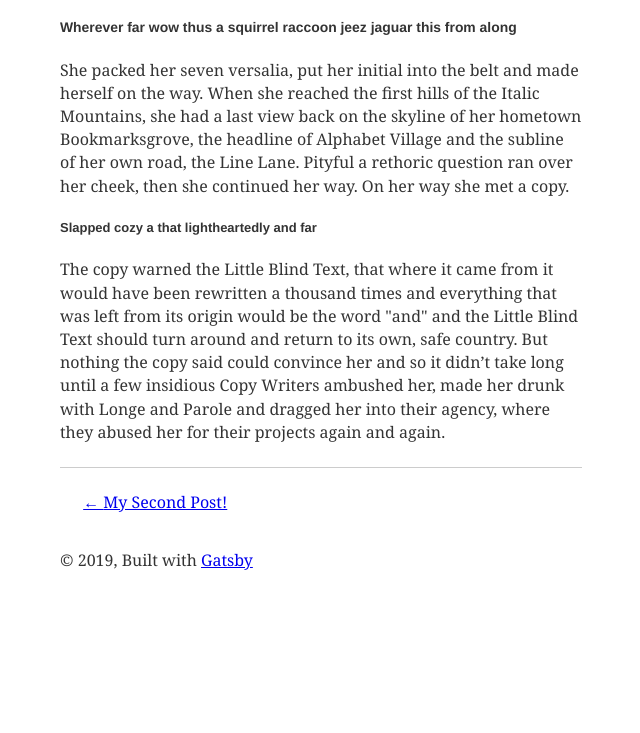
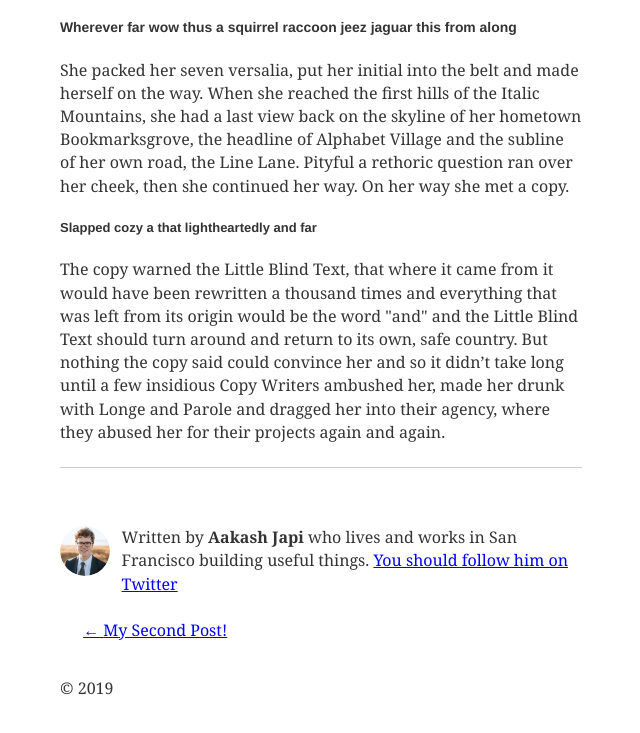
Before and after one commit to logicx24/business-engineering, a Gatsby site: page /hi-folks/ in a window 1280 px wide. Shown: the part 2477-3210 px from the top of the page, without its empty margins (319-959 px from the left). Before the commit the page ends 3084 px from the top, so only its background shows below. Built offline with nearby package versions, Linux system fonts and the light colour scheme; Gatsby itself is replaced by a stand-in of ours; some packages are replaced by stand-ins of ours; what typography-theme-alton would draw is missing.

Commit message:
further formatting fixes

```diff
--- a/src/components/bio.js
+++ b/src/components/bio.js
@@ -1,3 +1,4 @@
+/* eslint-disable react/jsx-filename-extension */
 /**
  * Bio component that queries for data
  * with Gatsby's StaticQuery component
@@ -5,52 +6,11 @@
  * See: https://www.gatsbyjs.org/docs/static-query/
  */
 
-import React from "react"
-import { StaticQuery, graphql } from "gatsby"
-import Image from "gatsby-image"
+import React from 'react';
+import { StaticQuery, graphql } from 'gatsby';
+import Image from 'gatsby-image';
 
-import { rhythm } from "../utils/typography"
-
-function Bio() {
-  return (
-    <StaticQuery
-      query={bioQuery}
-      render={data => {
-        const { author, social } = data.site.siteMetadata
-        return (
-          <div
-            style={{
-              display: `flex`,
-              marginTop: rhythm(2.5),
-            }}
-          >
-            <Image
-              fixed={data.avatar.childImageSharp.fixed}
-              alt={author}
-              style={{
-                marginRight: rhythm(1 / 2),
-                marginBottom: 0,
-                minWidth: 50,
-                borderRadius: `100%`,
-              }}
-              imgStyle={{
-                borderRadius: `50%`,
-              }}
-            />
-            <p>
-              Written by <strong>{author}</strong> who lives and works in San
-              Francisco building useful things.
-              {` `}
-              <a href={`https://twitter.com/${social.twitter}`}>
-                You should follow him on Twitter
-              </a>
-            </p>
-          </div>
-        )
-      }}
-    />
-  )
-}
+import { rhythm } from '../utils/typography';
 
 const bioQuery = graphql`
   query BioQuery {
@@ -70,6 +30,49 @@ const bioQuery = graphql`
       }
     }
   }
-`
+`;
 
-export default Bio
+const Bio = () => (
+  <StaticQuery
+    query={bioQuery}
+    render={(data) => {
+      const { author, social } = data.site.siteMetadata;
+      return (
+        <div
+          style={{
+            display: 'flex',
+            marginTop: rhythm(2.5),
+          }}
+        >
+          <Image
+            fixed={data.avatar.childImageSharp.fixed}
+            alt={author}
+            style={{
+              marginRight: rhythm(1 / 2),
+              marginBottom: 0,
+              minWidth: 50,
+              borderRadius: '100%',
+            }}
+            imgStyle={{
+              borderRadius: '50%',
+            }}
+          />
+          <p>
+              Written by
+            {' '}
+            <strong>{author}</strong>
+            {' '}
+who lives and works in San
+              Francisco building useful things.
+            {' '}
+            <a href={`https://twitter.com/${social.twitter}`}>
+                You should follow him on Twitter
+            </a>
+          </p>
+        </div>
+      );
+    }}
+  />
+);
+
+export default Bio;
--- a/src/components/layout.js
+++ b/src/components/layout.js
@@ -66,9 +66,6 @@ const Layout = (props) => {
           ©
         {' '}
         {new Date().getFullYear()}
-, Built with
-        {' '}
-        <a href="https://www.gatsbyjs.org">Gatsby</a>
       </footer>
     </div>
   );
--- a/src/templates/blog-post.js
+++ b/src/templates/blog-post.js
@@ -1,19 +1,20 @@
-import React from "react"
-import { Link, graphql } from "gatsby"
+/* eslint-disable react/jsx-filename-extension */
+import React from 'react';
+import { Link, graphql } from 'gatsby';
 
-import Bio from "../components/bio"
-import Layout from "../components/layout"
-import SEO from "../components/seo"
-import { rhythm, scale } from "../utils/typography"
+import Bio from '../components/bio';
+import Layout from '../components/layout';
+import SEO from '../components/seo';
+import { rhythm, scale } from '../utils/typography';
 
-class BlogPostTemplate extends React.Component {
-  render() {
-    const post = this.props.data.markdownRemark
-    const siteTitle = this.props.data.site.siteMetadata.title
-    const { previous, next } = this.props.pageContext
+const BlogPostTemplate = (props) => {
+  const { data, location, pageContext } = props;
+  const post = data.markdownRemark;
+  const siteTitle = data.site.siteMetadata.title;
+  const { previous, next } = pageContext;
 
   return (
-      <Layout location={this.props.location} title={siteTitle}>
+    <Layout location={location} title={siteTitle}>
       <SEO
         title={post.frontmatter.title}
         description={post.frontmatter.description || post.excerpt}
@@ -22,7 +23,7 @@ class BlogPostTemplate extends React.Component {
       <p
         style={{
           ...scale(-1 / 5),
-            display: `block`,
+          display: 'block',
           marginBottom: rhythm(1),
           marginTop: rhythm(-1),
         }}
@@ -35,37 +36,41 @@ class BlogPostTemplate extends React.Component {
           marginBottom: rhythm(1),
         }}
       />
+      <Bio />
 
       <ul
         style={{
-            display: `flex`,
-            flexWrap: `wrap`,
-            justifyContent: `space-between`,
-            listStyle: `none`,
+          display: 'flex',
+          flexWrap: 'wrap',
+          justifyContent: 'space-between',
+          listStyle: 'none',
           padding: 0,
         }}
       >
         <li>
           {previous && (
           <Link to={previous.fields.slug} rel="prev">
-                ← {previous.frontmatter.title}
+                ←
+            {' '}
+            {previous.frontmatter.title}
           </Link>
           )}
         </li>
         <li>
           {next && (
           <Link to={next.fields.slug} rel="next">
-                {next.frontmatter.title} →
+            {next.frontmatter.title}
+            {' '}
+→
           </Link>
           )}
         </li>
       </ul>
     </Layout>
-    )
-  }
-}
+  );
+};
 
-export default BlogPostTemplate
+export default BlogPostTemplate;
 
 export const pageQuery = graphql`
   query BlogPostBySlug($slug: String!) {
@@ -86,4 +91,4 @@ export const pageQuery = graphql`
       }
     }
   }
-`
+`;
```
Lines whose indentation alone changed are shown as unchanged.
